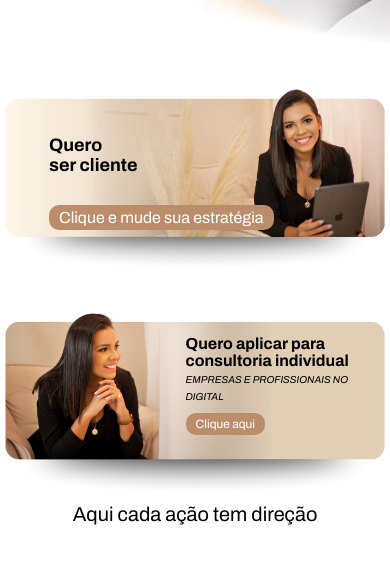
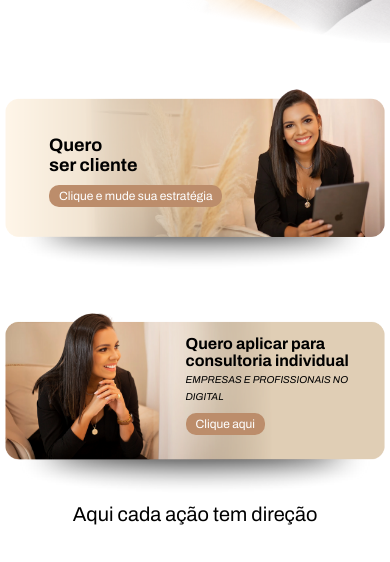
Before and after one commit to simonebatista23/projeto_toSave2, a plain HTML site: page index.html in a window 390 px wide. Shown: the part 164-726 px from the top of the page. Drawn offline with nearby package versions, Linux system fonts and the light colour scheme.

Commit message:
Atualizando

```diff
--- a/src/css/style.css
+++ b/src/css/style.css
@@ -191,7 +191,7 @@ footer .tosave i {
         font-size: 16px;
     }
 
-    .sessao1 .texto1 button,
+    .sessao1 .texto1 a,
     .sessao2 .texto2 a {
         margin-top: 10px;
         font-size: 12px;
```
